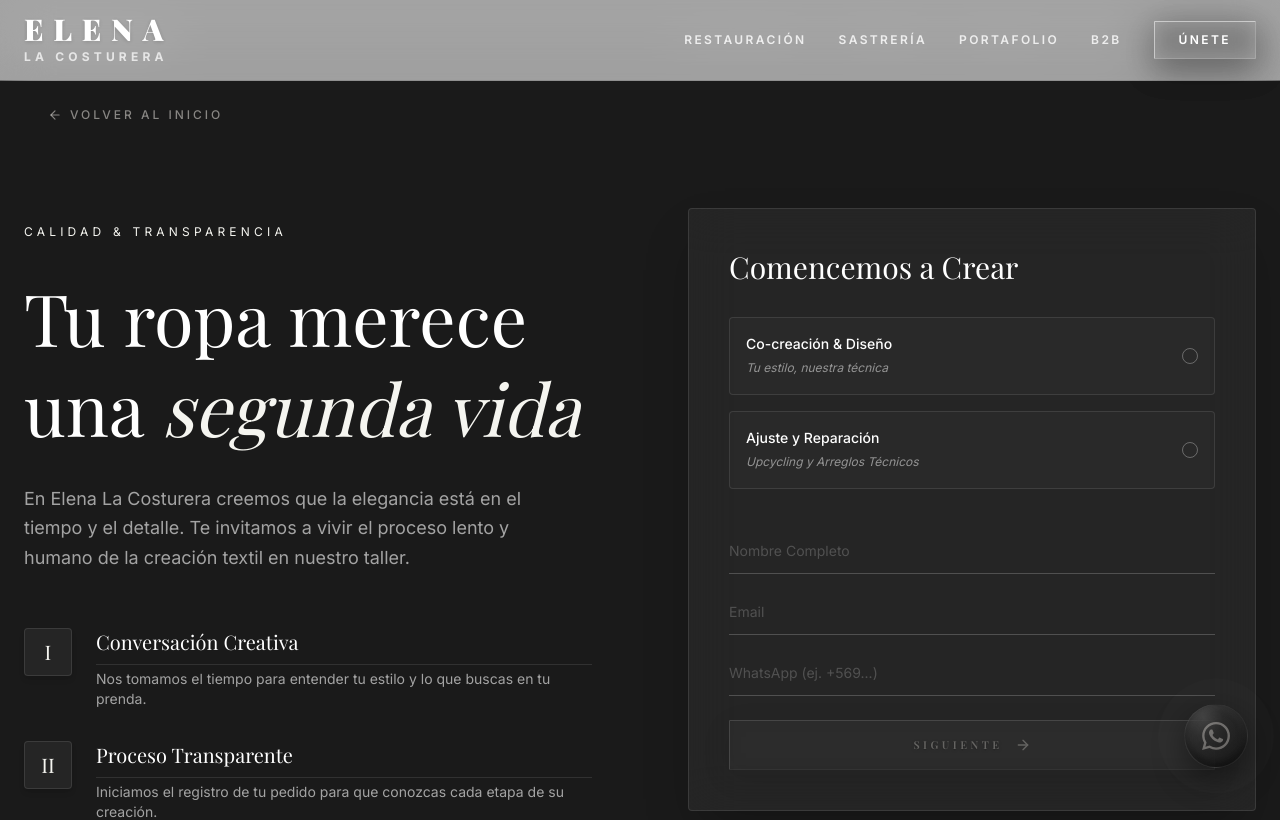
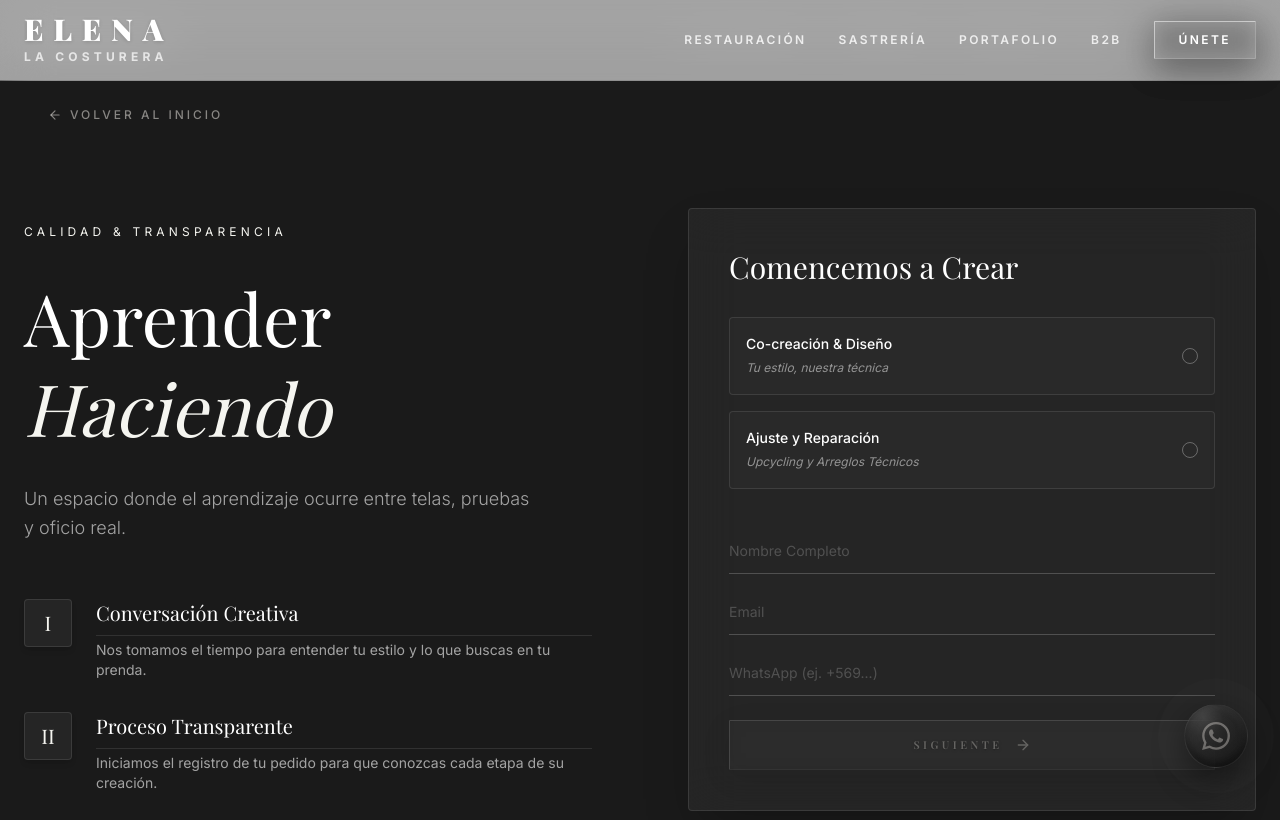
Before and after one commit to Gaz-Style/elena-atelier, a Next.js app: page /appointment in a window 1280 px wide. Shown: the top 820 px of the page. Built offline with nearby package versions, Linux system fonts and the light colour scheme; a web font is replaced by a local one.

Commit message:
copy: update appointment/workshop page title and subtitle to Aprender Haciendo

```diff
--- a/src/app/appointment/page.tsx
+++ b/src/app/appointment/page.tsx
@@ -15,11 +15,11 @@ export default function AppointmentPage() {
                     <div className="space-y-8 mt-4">
                         <span className="font-sans text-xs uppercase tracking-[0.35em] text-brand-sand block">Calidad & Transparencia</span>
                         <h1 className="font-serif text-5xl md:text-7xl leading-tight text-white">
-                            Tu ropa merece <br />
-                            una <span className="italic text-brand-sand">segunda vida</span>
+                            Aprender <br />
+                            <span className="italic text-brand-sand">Haciendo</span>
                         </h1>
-                        <p className="text-base md:text-lg text-white/60 max-w-lg leading-relaxed">
-                            En Elena La Costurera creemos que la elegancia está en el tiempo y el detalle. Te invitamos a vivir el proceso lento y humano de la creación textil en nuestro taller.
+                        <p className="text-base md:text-lg text-white/60 max-w-lg leading-relaxed font-light">
+                            Un espacio donde el aprendizaje ocurre entre telas, pruebas y oficio real.
                         </p>
 
                         <div className="space-y-8 pt-6">
```
